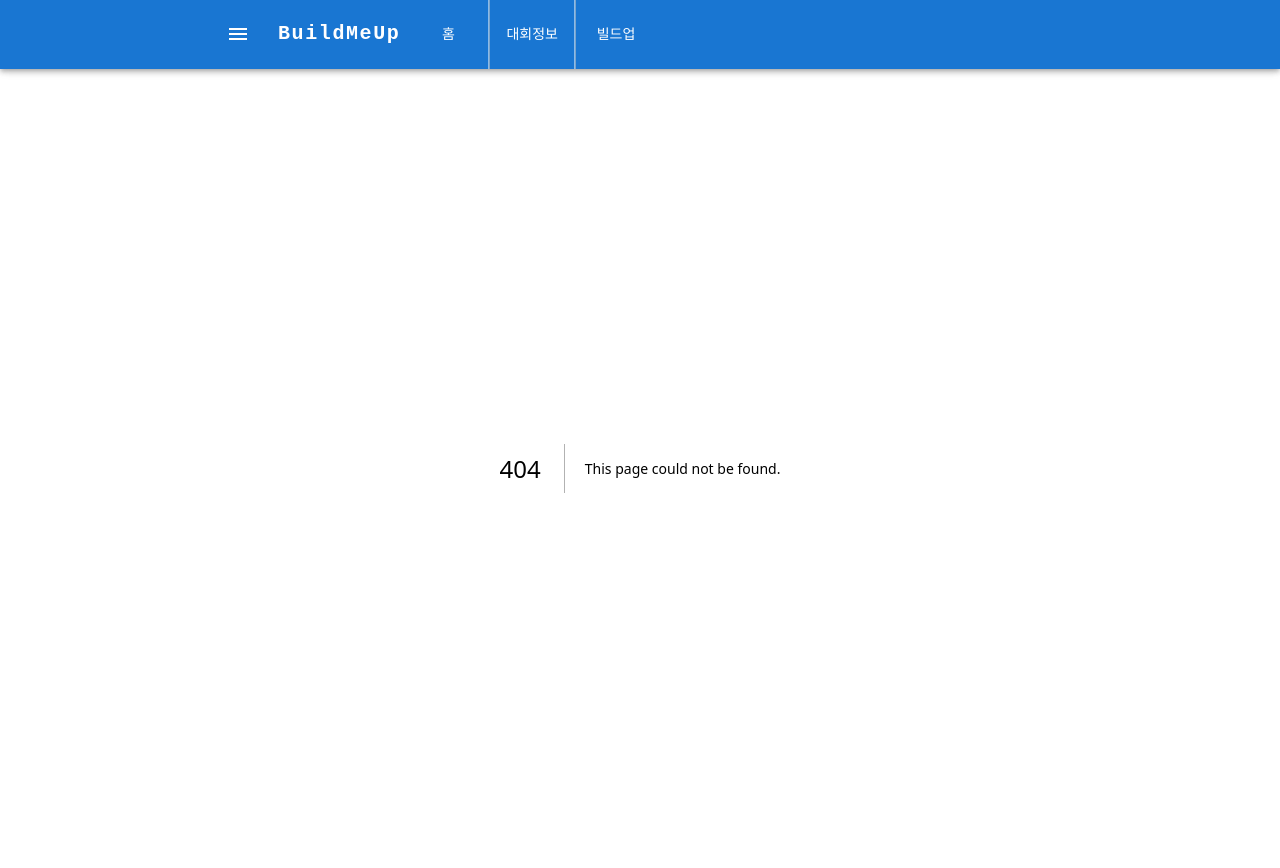
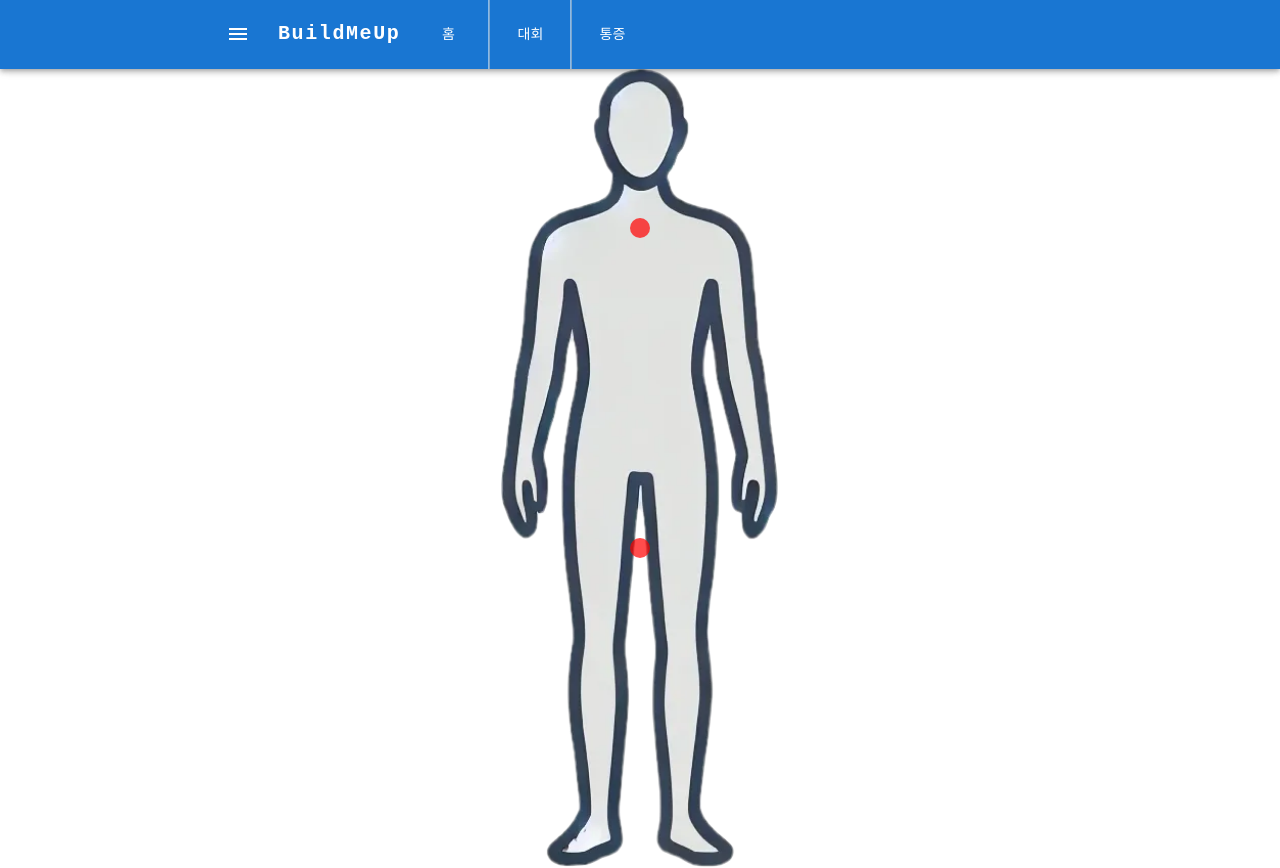
Before and after one commit to grapheople/inmyroom, a Next.js app: page /painpoint in a window 1280 px wide. Before the commit this address had no page. Built offline with nearby package versions, Linux system fonts and the light colour scheme; what @mui/material-nextjs would draw is missing.

Commit message:
부상정보 페이지 추가

```diff
--- a/app/layout.tsx
+++ b/app/layout.tsx
@@ -37,7 +37,7 @@ export default function RootLayout(props: { children: React.ReactNode }) {
         <AppRouterCacheProvider options={{enableCssLayer: true}}>
             <ThemeProvider theme={theme}>
                 <CssBaseline/>
-                <TopNavigation />
+                <TopNavigation isMobile={isMobile} />
                 <Box sx={{pt: isMobile ? 0 : "68px"}}>
                     <Container maxWidth={"md"}>
                         {props.children}
--- /dev/null
+++ b/app/painpoint/_components/HumanBody.tsx
@@ -0,0 +1,71 @@
+import React, { useState } from 'react';
+import Image from 'next/image';
+import { PainPointGroup } from './types';
+import PainPointModal from './PainPointModal';
+
+interface HumanBodyProps {
+    painPointGroups: PainPointGroup[];
+}
+
+const HumanBody: React.FC<HumanBodyProps> = ({ painPointGroups }) => {
+    const [selectedGroup, setSelectedGroup] = useState<PainPointGroup | null>(null);
+
+    const handleClickPainPointGroup = (group: PainPointGroup) => {
+        setSelectedGroup(group);
+    };
+
+    const handleCloseModal = () => {
+        setSelectedGroup(null);
+    };
+
+    return (
+        <div style={{
+            position: 'relative',
+            width: '100%',
+            height: '100vh', // 브라우저 전체 높이
+            padding: '40px 0 70px;'
+        }}>
+            {/* 예시용 인체 그림 */}
+            <img
+                src="/human-body.webp"
+                alt="인체 이미지"
+                style={
+                    {
+                        width: '100%',
+                        height: '100%',
+                        objectFit: 'contain',
+                    }
+                }
+            />
+
+            {/* 각 그룹(동그라미) 표시 */}
+            {painPointGroups.map((group) => (
+                <div
+                    key={group.id}
+                    onClick={() => handleClickPainPointGroup(group)}
+                    style={{
+                        position: 'absolute',
+                        left: group.x,
+                        top: group.y,
+                        width: '20px',
+                        height: '20px',
+                        borderRadius: '50%',
+                        backgroundColor: 'rgba(255, 0, 0, 0.7)',
+                        transform: 'translate(-50%, -50%)',
+                        cursor: 'pointer',
+                    }}
+                />
+            ))}
+
+            {/* 모달 */}
+            <PainPointModal
+                isOpen={!!selectedGroup}
+                onClose={handleCloseModal}
+                title={selectedGroup?.name || ''}
+                painPoints={selectedGroup?.painPoints || []}
+            />
+        </div>
+    );
+};
+
+export default HumanBody;
--- /dev/null
+++ b/app/painpoint/_components/PainPointModal.tsx
@@ -0,0 +1,66 @@
+import React from 'react';
+import { Types } from './types';
+
+interface PainPointModalProps {
+    isOpen: boolean;
+    onClose: () => void;
+    title: string;
+    painPoints: Types[];
+}
+
+const PainPointModal: React.FC<PainPointModalProps> = ({
+                                                           isOpen,
+                                                           onClose,
+                                                           title,
+                                                           painPoints,
+                                                       }) => {
+    if (!isOpen) return null; // 모달이 닫혀있으면 렌더링하지 않음
+
+    return (
+        <div
+            style={{
+                position: 'fixed',
+                top: 0, left: 0, right: 0, bottom: 0,
+                backgroundColor: 'rgba(0,0,0,0.4)',
+                display: 'flex',
+                justifyContent: 'center',
+                alignItems: 'center',
+                zIndex: 9999,
+            }}
+            onClick={onClose} // 배경 클릭 시 모달 닫기
+        >
+            <div
+                style={{
+                    backgroundColor: '#fff',
+                    padding: '2rem',
+                    borderRadius: '8px',
+                    width: '80%',
+                    maxWidth: '500px',
+                }}
+                onClick={(e) => e.stopPropagation()} // 모달 내부 클릭 시 배경 클릭 이벤트 버블링 방지
+            >
+                <h2 style={{ marginBottom: '1rem' }}>{title}</h2>
+
+                {painPoints.map((point, index) => (
+                    <div key={index} style={{marginBottom: '1rem'}}>
+                        <p>
+                            <strong>명칭 :</strong> {point.name}
+                        </p>
+                        <p>
+                            <strong>통증 원인 :</strong> {point.cause}
+                        </p>
+                        <p>
+                            <strong>해결 방법 :</strong> {point.solution}
+                        </p>
+                    </div>
+                ))}
+
+                <button onClick={onClose} style={{marginTop: '1rem'}}>
+                닫기
+                </button>
+            </div>
+        </div>
+    );
+};
+
+export default PainPointModal;
--- /dev/null
+++ b/app/painpoint/_components/types.ts
@@ -0,0 +1,13 @@
+export interface Types {
+    name: string;
+    cause: string;
+    solution: string;
+}
+
+export interface PainPointGroup {
+    id: string;
+    name: string;     // 예: '어깨', '허리' 등
+    x: string;        // '50%' 같이 이미지 내에서의 위치
+    y: string;        // '20%' 같이 이미지 내에서의 위치
+    painPoints: Types[];
+}
--- /dev/null
+++ b/app/painpoint/page.tsx
@@ -0,0 +1,52 @@
+'use client';
+
+import React from 'react';
+import HumanBody from './_components/HumanBody';
+import { PainPointGroup } from './_components/types';
+
+const DUMMY_PAIN_POINT_GROUPS: PainPointGroup[] = [
+    {
+        id: 'shoulder',
+        name: '어깨',
+        x: '50%',
+        y: '20%',
+        painPoints: [
+            {
+                name: '회전근개염',
+                cause: '장시간 컴퓨터 사용으로 인한 근육 긴장',
+                solution: '목/어깨 스트레칭, 자세 교정, 가벼운 운동',
+            },
+            {
+                name: '삼각근염',
+                cause: '스마트폰 장시간 사용으로 인한 라운드숄더',
+                solution: '가슴/어깨 폼롤러 마사지, 휴식 시간 확보',
+            },
+        ],
+    },
+    {
+        id: 'lower_back',
+        name: '허리',
+        x: '50%',
+        y: '60%',
+        painPoints: [
+            {
+                name: '요통',
+                cause: '잘못된 자세나 과도한 중량 운동으로 발생하는 요통',
+                solution: '코어 근력 강화, 허리 스트레칭, 전문의 상담',
+            },
+            {
+                name: '허리 통증',
+                cause: '장시간 앉아서 일함으로써 발생하는 만성 허리 통증',
+                solution: '30분~1시간마다 가벼운 스트레칭, 등받이 쿠션 사용',
+            },
+        ],
+    },
+];
+
+export default function Home() {
+    return (
+        <main style={{ display: 'flex', justifyContent: 'center' }}>
+            <HumanBody painPointGroups={DUMMY_PAIN_POINT_GROUPS} />
+        </main>
+    );
+}
--- a/components/TopNavigation.tsx
+++ b/components/TopNavigation.tsx
@@ -19,35 +19,27 @@ import Typography from '@mui/material/Typography';
 import MenuIcon from '@mui/icons-material/Menu';
 import Container from '@mui/material/Container';
 import Button from '@mui/material/Button';
-import {EmojiEvents, FitnessCenter, Home} from "@mui/icons-material";
-import { useRouter } from "next/router";
+import {AssistWalker, EmojiEvents, Home} from "@mui/icons-material";
 
-const TopNavigation = () => {
-    const [isMobile, setIsMobile] = useState(false);
+interface TopNavigationProps {
+    // 부모로부터 전달받을 값
+    isMobile: boolean;
+}
+
+
+const TopNavigation: React.FC<TopNavigationProps> = ({ isMobile }) => {
     const [value, setValue] = useState(0);
-
-    useEffect(() => {
-        const handleResize = () => {
-            setIsMobile(window.innerWidth <= 600);
-        };
-
-        handleResize();
-        window.addEventListener("resize", handleResize);
-
-        return () => {
-            window.removeEventListener("resize", handleResize);
-        };
-    }, []);
+    const [mobileOpen, setMobileOpen] = React.useState(false);
 
     const menuItems = [
         {label: "홈", icon: <Home/>, key: "home", href: "/"},
-        {label: "대회정보", icon: <EmojiEvents/>, key: "competition", href: "/competition"},
-        {label: "빌드업", icon: <FitnessCenter/>, key: "buildup", href: "/buildup"},
+        {label: "대회", icon: <EmojiEvents/>, key: "competition", href: "/competition"},
+        {label: "통증", icon: <AssistWalker/>, key: "painpoint", href: "/painpoint"},
+        // {label: "빌드업", icon: <FitnessCenter/>, key: "buildup", href: "/buildup"},
         // {label: "커뮤니티", icon: <ForumOutlined/>, key: "search", href: "/community"},
         // {label: "마이룸", icon: <Checkroom/>, key: "notifications", href: "/myroom"},
     ];
 
-    const [mobileOpen, setMobileOpen] = React.useState(false);
     const handleDrawerToggle = () => {
         setMobileOpen((prevState) => !prevState);
     };
```
Also changed, not shown: public/human-body.webp (added), 1 other file (tests, documents, lock files or other folders).
